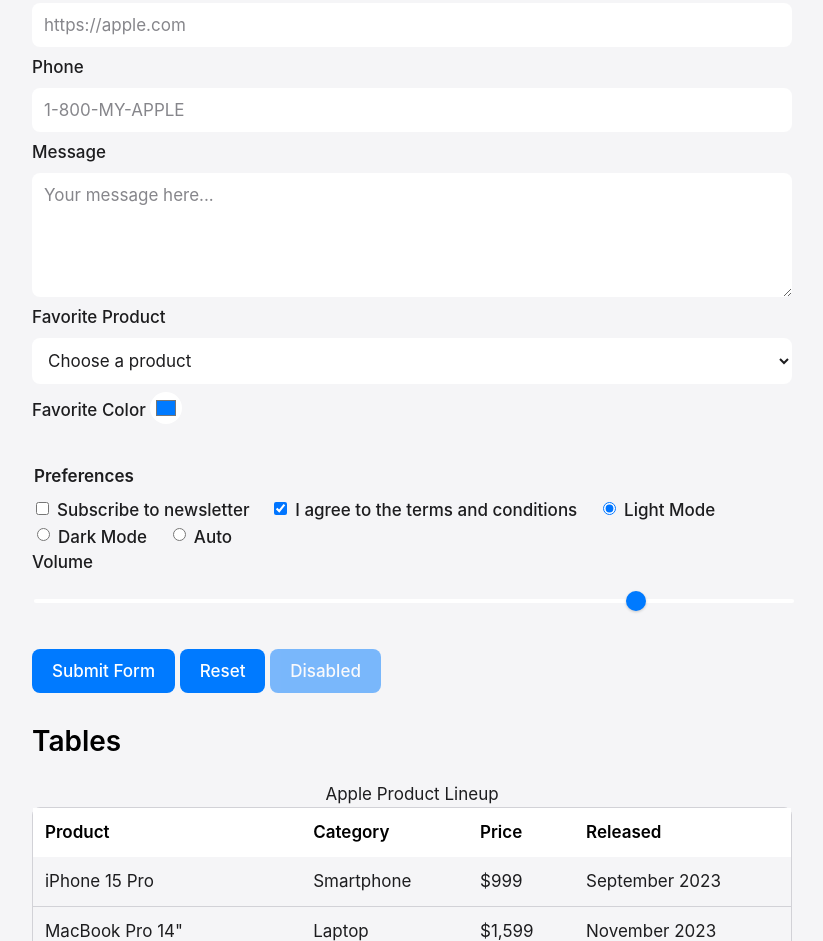
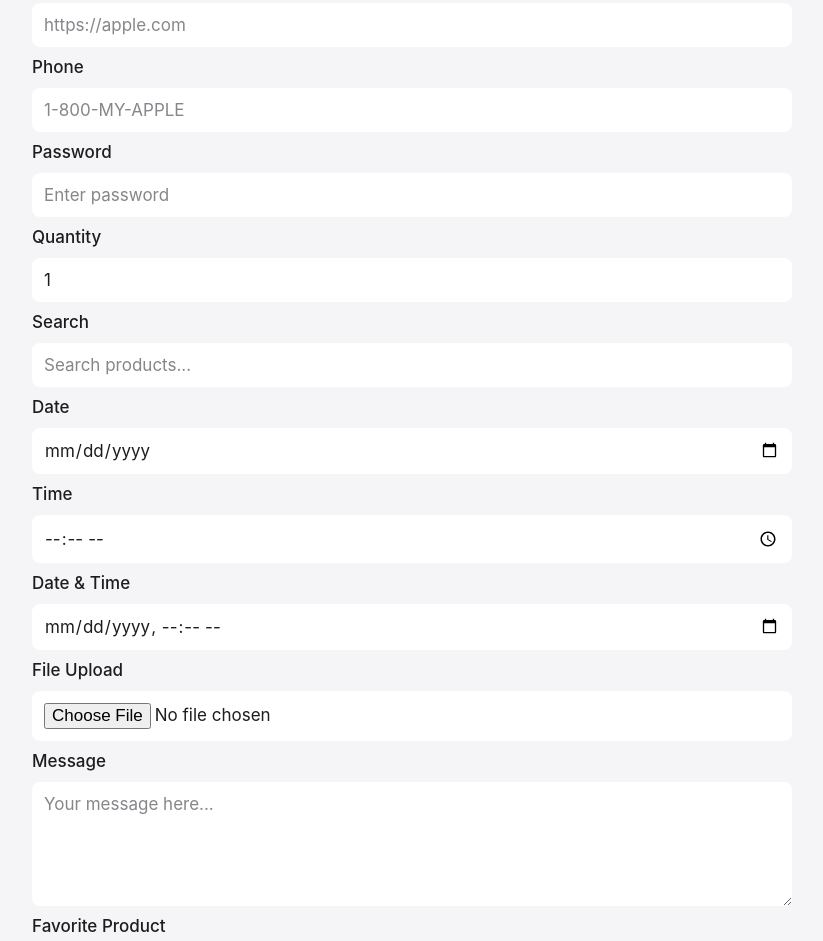
Before and after one commit to andrew-bierman/juice.css, a website with bundled scripts: page src/index.html in a window 1280 px wide. Shown: the part 4940-5881 px from the top of the page, without its empty margins (228-1051 px from the left). Built offline with nearby package versions, Linux system fonts and the light colour scheme.

Commit message:
✨ Add comprehensive input type demos (password, number, search, date, time, datetime-local, file)

```diff
--- a/src/index.html
+++ b/src/index.html
@@ -328,6 +328,48 @@
                             placeholder="1-800-MY-APPLE"
                         />
 
+                        <label for="password">Password</label>
+                        <input
+                            type="password"
+                            id="password"
+                            name="password"
+                            placeholder="Enter password"
+                        />
+
+                        <label for="number">Quantity</label>
+                        <input
+                            type="number"
+                            id="number"
+                            name="number"
+                            min="1"
+                            max="10"
+                            value="1"
+                        />
+
+                        <label for="search">Search</label>
+                        <input
+                            type="search"
+                            id="search"
+                            name="search"
+                            placeholder="Search products..."
+                        />
+
+                        <label for="date">Date</label>
+                        <input type="date" id="date" name="date" />
+
+                        <label for="time">Time</label>
+                        <input type="time" id="time" name="time" />
+
+                        <label for="datetime">Date & Time</label>
+                        <input
+                            type="datetime-local"
+                            id="datetime"
+                            name="datetime"
+                        />
+
+                        <label for="file">File Upload</label>
+                        <input type="file" id="file" name="file" />
+
                         <label for="message">Message</label>
                         <textarea
                             id="message"
```
Also changed, not shown: out/juice-dark.css, out/juice-light.css, out/juice.css.
